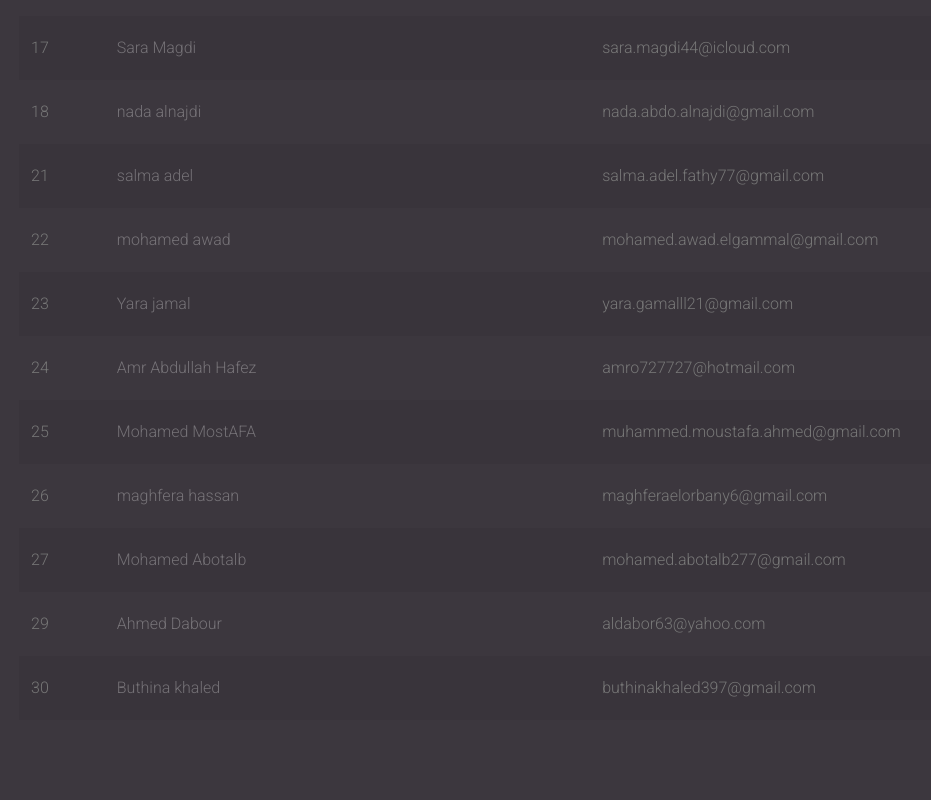
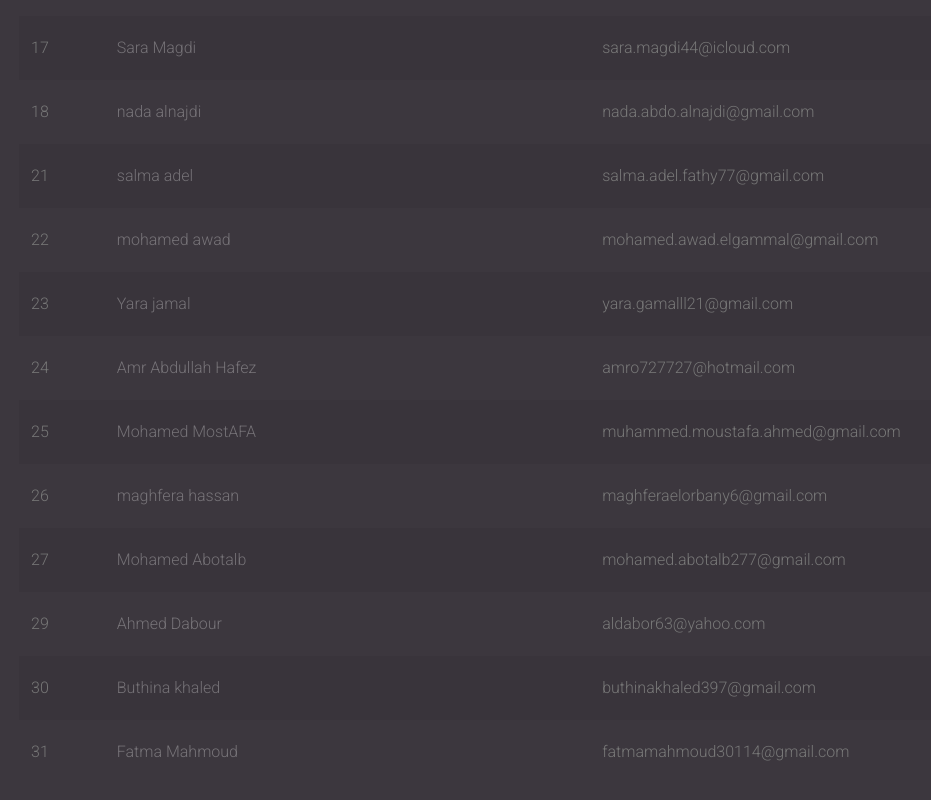
Before and after one commit to Ahmedsamymahrous/ITI-OS-Mans-Git-44, a plain HTML site: page index.html in a window 1280 px wide. Shown: the part 1411-2211 px from the top of the page, without its empty margins (66-997 px from the left). Drawn offline with Linux system fonts and the light colour scheme.

Commit message:
fatma mahmoud

```diff
--- a/index.html
+++ b/index.html
@@ -178,6 +178,11 @@
                 <td><a href="#">Buthina khaled</a></td>
                 <td>buthinakhaled397@gmail.com</td>
               </tr>
+              <tr scope="row">
+                <td>31</td>
+                <td><a href="#">Fatma Mahmoud</a></td>
+                <td>fatmamahmoud30114@gmail.com</td>
+              </tr>
             </tbody>
           </table>
         </div>
```
